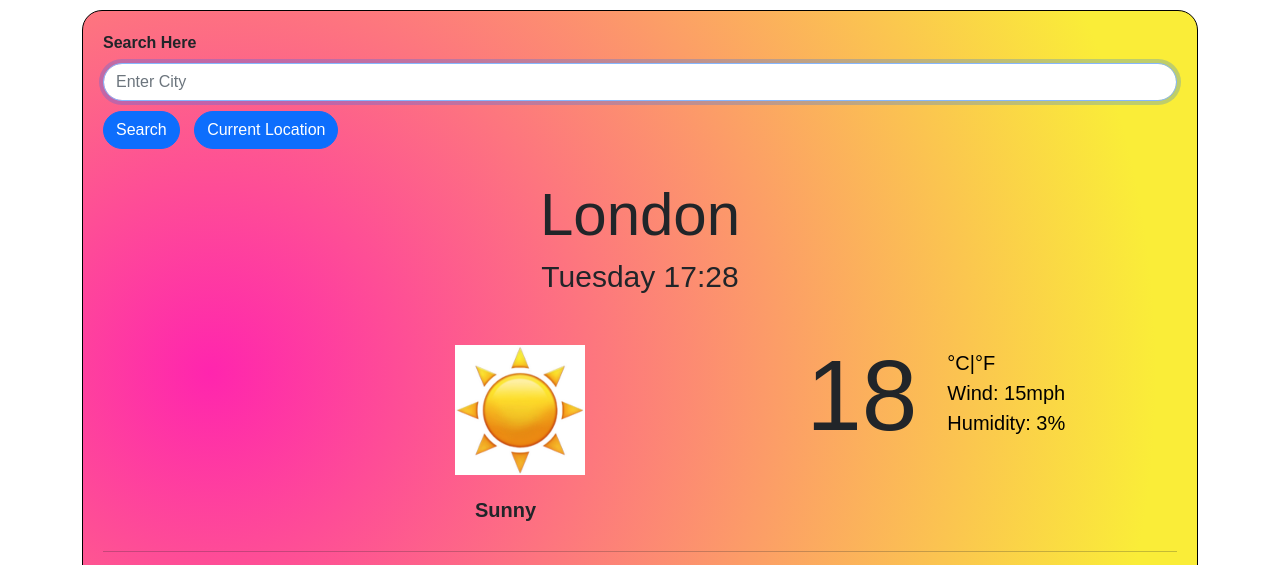
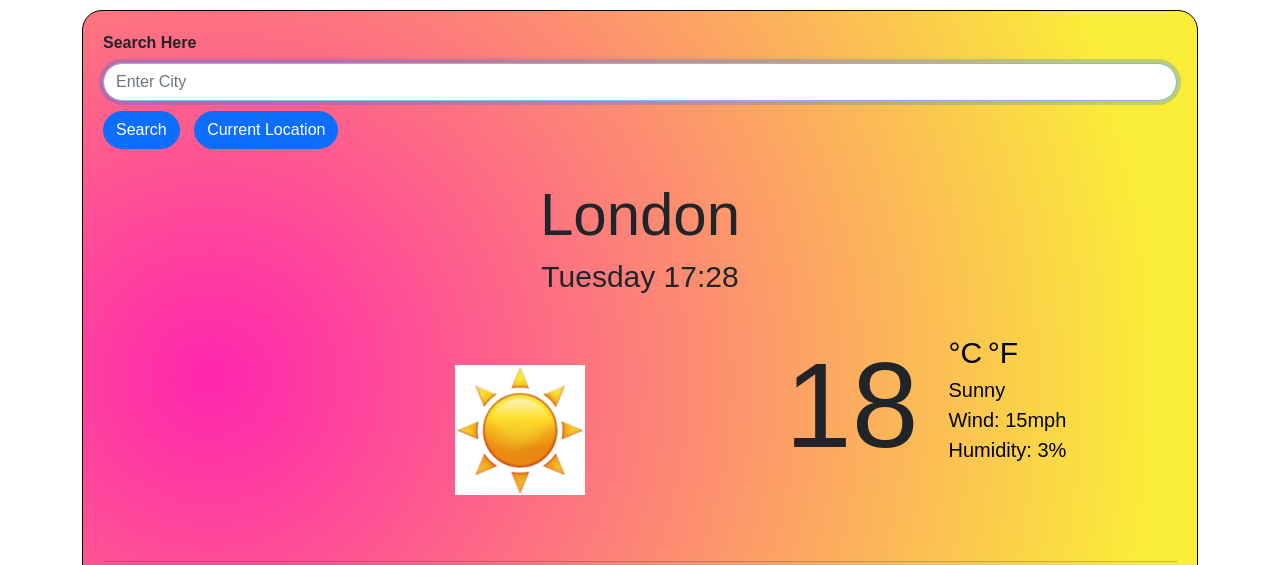
Before and after one commit to rachelofyork/weather-app, a plain HTML site: page index.html in a window 1280 px wide. Shown: the top 565 px of the page. Drawn offline with nearby package versions, Linux system fonts and the light colour scheme; no server answers.

Commit message:
Moved weather description into wind/humidity area

```diff
--- a/index.html
+++ b/index.html
@@ -46,16 +46,17 @@
           <div class="col-md-auto weather-description">
             <div id =
             "weather-icon" class = "weather-icon"> <img src="src/images/sun.png" alt="Sun" class="weather-icon" /></div>
-            <span id = "weather" class = "weather">Sunny</span>
+
           </div>
 
           <div class="col-md-auto currentTemperature">
             <span id="temperature">18</span>
           </div>
           <div class = "col-md-auto weatherDetails"><span class="tempUnits"
-            ><a href="#" id="celsius-link" class = "celsius-link">°C</a>|<a href="" id="fahrenheit-link" class="fahrenheit-link"
+            ><a href="#" id="celsius-link" class = "celsius-link">°C</a>  <a href="" id="fahrenheit-link" class="fahrenheit-link"
               >°F</a
             ><br />
+            <span id = "weather" class = "weather">Sunny</span> <br />
              <span class="wind" id="wind">Wind: 15mph</span> <br />
             <span class="humidity" id = "humidity">Humidity: 3%</span> </div>
 
--- a/src/styling.css
+++ b/src/styling.css
@@ -64,15 +64,13 @@ h2 {
 
 .weather {
   text-align: center;
-  padding-left: 200px;
-  font-weight: bolder;
 }
 
 .currentTemperature {
-  font-size: 100px;
+  font-size: 120px;
   margin: 10px;
   padding-left: 250px;
-  padding-bottom: 40px;
+  padding-bottom: 30px;
   padding-right: 0px;
 }
 
@@ -94,6 +92,7 @@ h2 {
 .fahrenheit-link {
   color: black;
   text-decoration: none;
+  font-size: 30px;
 }
 
 .celsius-link:hover,
```
